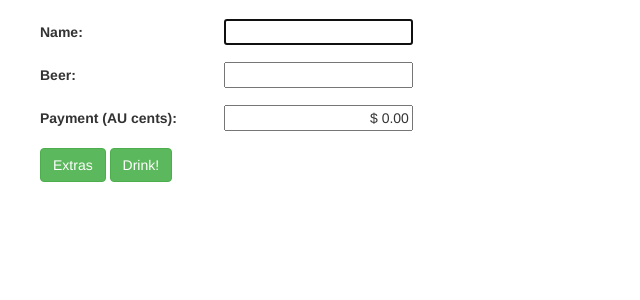
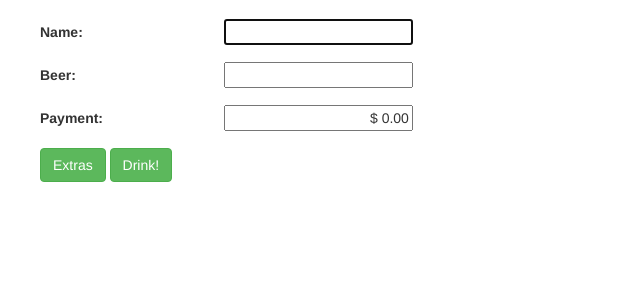
Before and after one commit to Firstyear/beerclub, a Django app: page /bc/drink/create/ in a window 1280 px wide. Shown: the part 81-381 px from the top of the page, without its empty margins (0-640 px from the left). Run offline with Django 3.2, Linux system fonts and the light colour scheme; the visitor is signed in with stand-in values (Sample User, id 1); parts of the project's set-up code (start-up, migrations or seed data) failed here and were passed over; some libraries are stand-ins or nearby versions.

Commit message:
change text to reflect new interface

```diff
--- a/beerclub/templates/beerclub/drink_create.html
+++ b/beerclub/templates/beerclub/drink_create.html
@@ -22,7 +22,7 @@
         </div>
         <div class="fieldWrapper form-group">
             {{ form.value.errors }}
-            <label for="id_value">Payment (AU cents):</label>
+            <label for="id_value">Payment:</label>
             {{ form.value }}
         </div>
         <div id="showhide">
```
